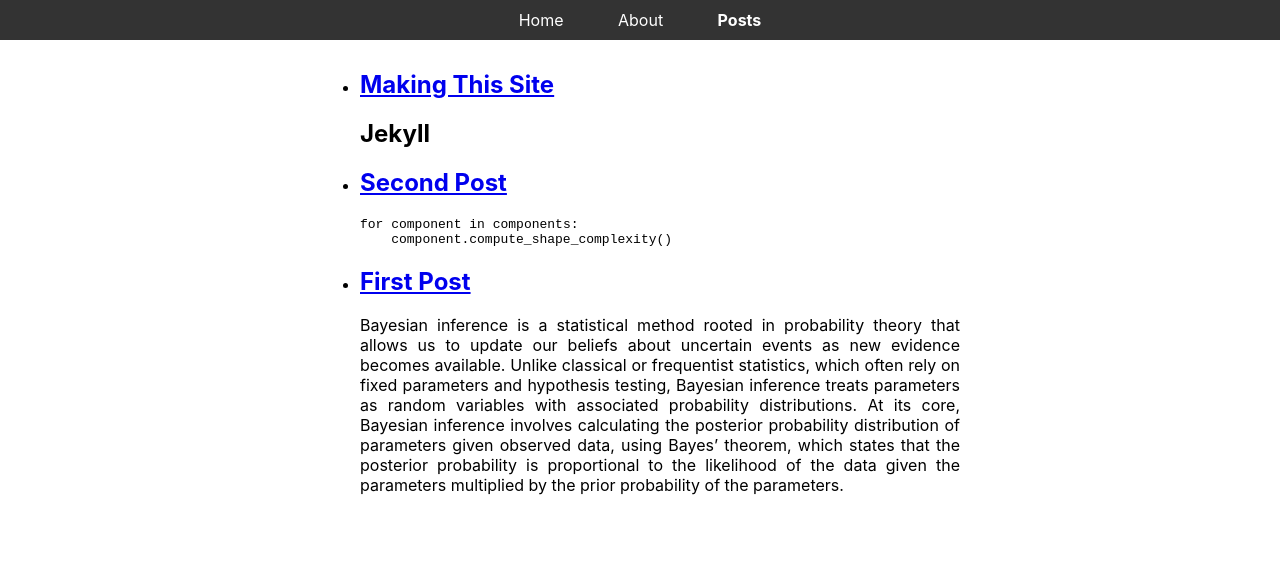
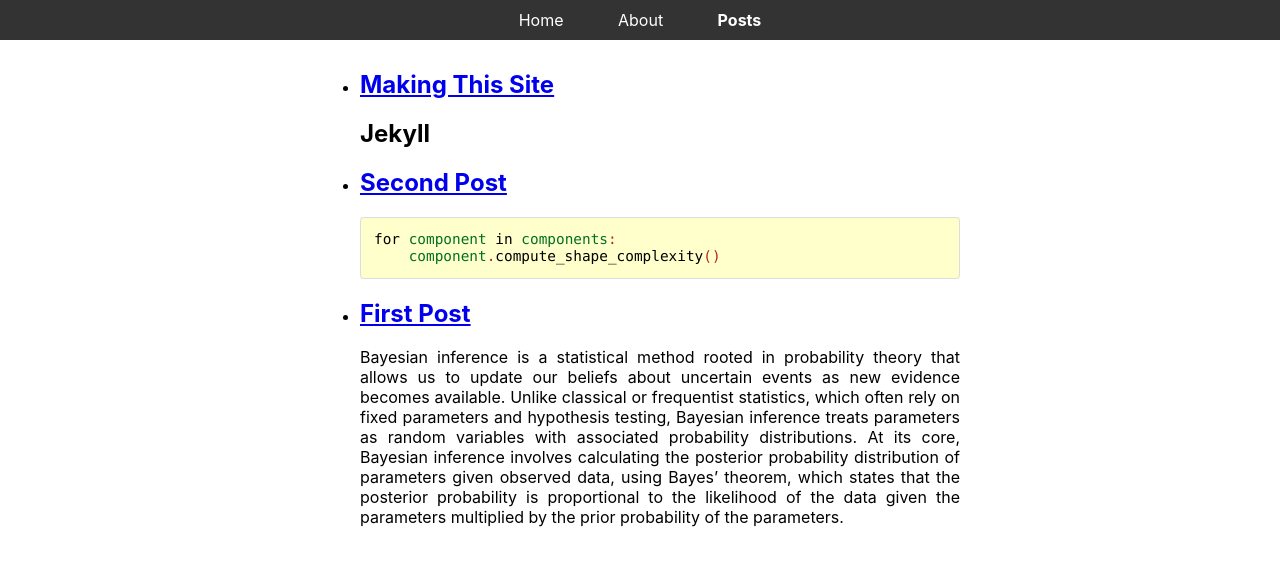
Before and after one commit to mark-hobbs/mark-hobbs.github.io, a Jekyll site: the page built from posts.html, in a window 1280 px wide. Shown: the top 566 px of the page. Built offline with Jekyll 4.4.1, drawn with Linux system fonts in a browser that asks for light colours.

Commit message:
Syntax highlighting working

```diff
--- a/_config.yml
+++ b/_config.yml
@@ -1,10 +1,10 @@
 url: "" # the base hostname & protocol for your site, e.g. http://example.com
 baseurl: "" # the subpath of your site, e.g. /blog
 title: "" # the name of your site, e.g. ACME Corp.
+
+highlighter: rouge
 
 plugins:
   - jekyll-feed
   - jekyll-sitemap
   - jekyll-seo-tag
-
-highlighter: rouge
--- a/_sass/syntax-highlighting.scss
+++ b/_sass/syntax-highlighting.scss
@@ -0,0 +1,35 @@
+/* Rouge Syntax Highlighting Styles */
+pre {
+    overflow-x: auto;
+    padding: 1em;
+    background-color: #f7f7f7;
+    border: 1px solid #ddd;
+    border-radius: 0.3em;
+}
+
+pre code {
+    font-family: Consolas, Monaco, 'Andale Mono', 'Ubuntu Mono', monospace;
+    font-size: 0.9em;
+}
+
+.highlight {
+    background-color: #ffffcc;
+}
+
+.highlight .p {
+    color: #ba2121;
+}
+
+.highlight .n {
+    color: #007020;
+}
+
+.highlight .o {
+    color: #666;
+}
+
+.highlight .c1,
+.highlight .c {
+    color: #408080;
+    font-style: italic;
+}
--- a/assets/css/main.scss
+++ b/assets/css/main.scss
@@ -1,5 +1,6 @@
 ---
 ---
 // Import Sass partials or modules
-@import "base";         // Contains base styles
-@import "navigation";   // Contains navigation styles
+@import "base";                 // Contains base styles
+@import "navigation";           // Contains navigation styles
+@import "syntax-highlighting";  // Contains syntax highlighting styles
```
